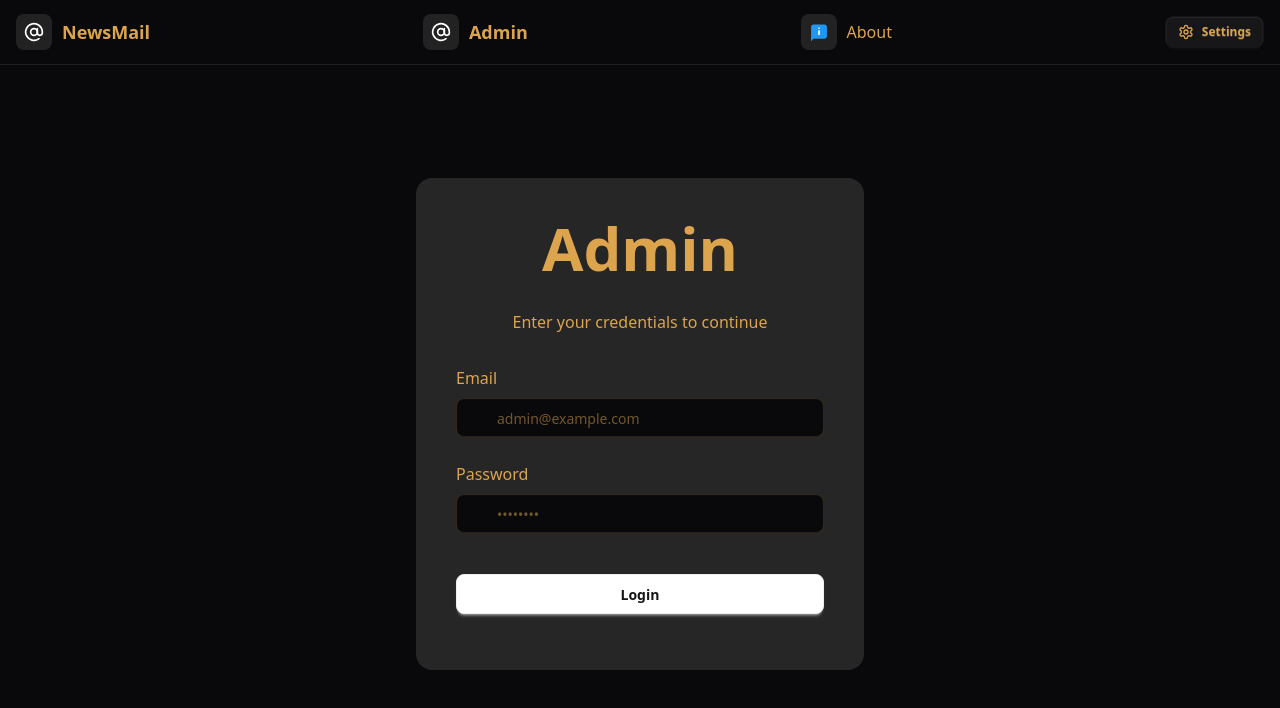
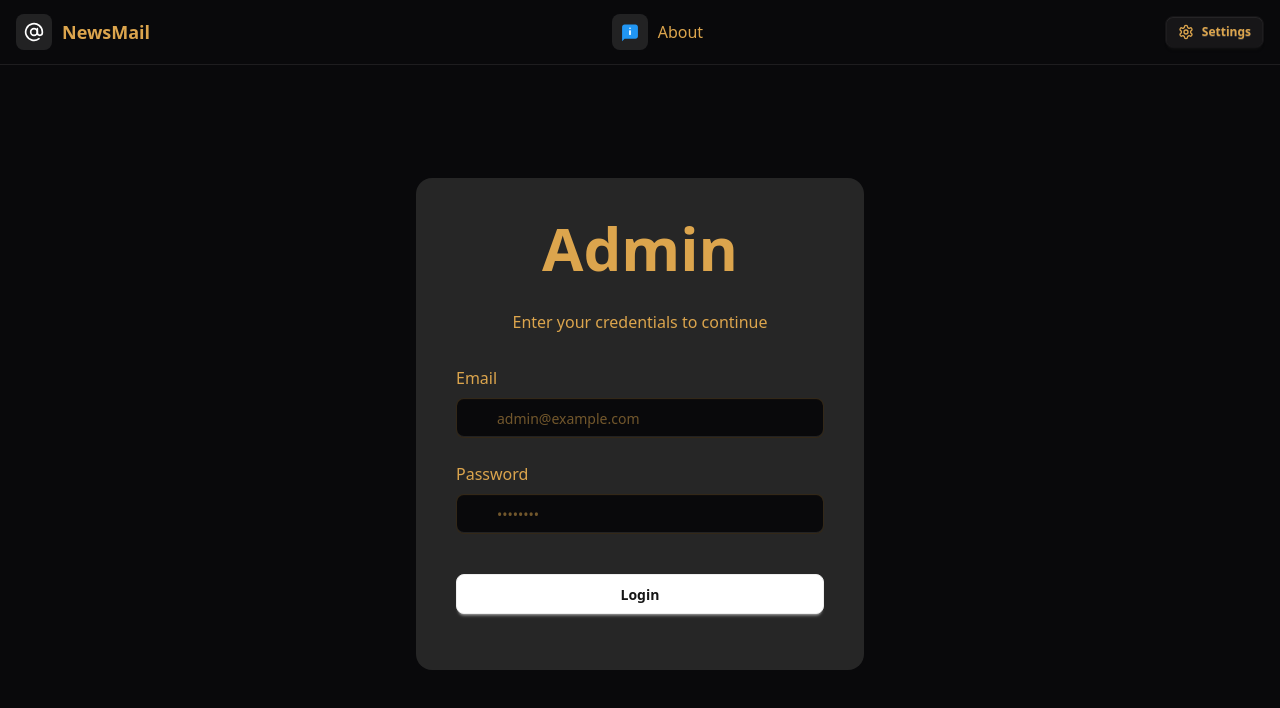
Before and after one commit to Nevin100/NewsMail, a React (Vite) app in the folder frontend/: page /admin in a window 1280 px wide. Shown: the top 708 px of the page. Built offline with nearby package versions, Linux system fonts and the light colour scheme.

Commit message:
Fixed Admin and UI issues

```diff
--- a/frontend/src/Components/Admin/AdminDashboard.jsx
+++ b/frontend/src/Components/Admin/AdminDashboard.jsx
@@ -41,7 +41,7 @@ const AdminDashboard = () => {
     const fetchData = async () => {
       try {
         const res = await axios.get(
-          "https://newsmail-2s5a.onrender.com/admin/get-mails"
+          "http://localhost:8000/admin/get-mails"
         );
         setEmails(res.data.data);
         setFilteredEmails(res.data.data);
@@ -54,7 +54,7 @@ const AdminDashboard = () => {
     const fetchArticles = async () => {
       try {
         const res = await axios.get(
-          "https://newsmail-2s5a.onrender.com/total-articles"
+          "https://newsmail-2s5a.onrender.com/articles/total-articles"
         );
         setArticles(res.data.data.length);
       } catch (err) {
--- a/frontend/src/Components/Navbar.jsx
+++ b/frontend/src/Components/Navbar.jsx
@@ -23,17 +23,6 @@ const Navbar = () => {
             </Link>
           </div>
 
-          <div className="flex items-center gap-8">
-            <Link
-              to="/admin"
-              className="flex items-center gap-2.5 hover:opacity-80 transition-all"
-            >
-              <div className="size-9 rounded-lg bg-primary/10 flex items-center justify-center">
-                <AtSign className="w-5 h-5 text-primary" />
-              </div>
-              <h1 className="text-lg font-bold">Admin</h1>
-            </Link>
-          </div>
           <div className="flex items-center gap-8">
             <Link
               to="/about"
```
Also changed, not shown: frontend/src/Components/Admin/ScrapeWebsite.jsx (+3 -4 lines), 1 other file (tests, documents, lock files or other folders).
